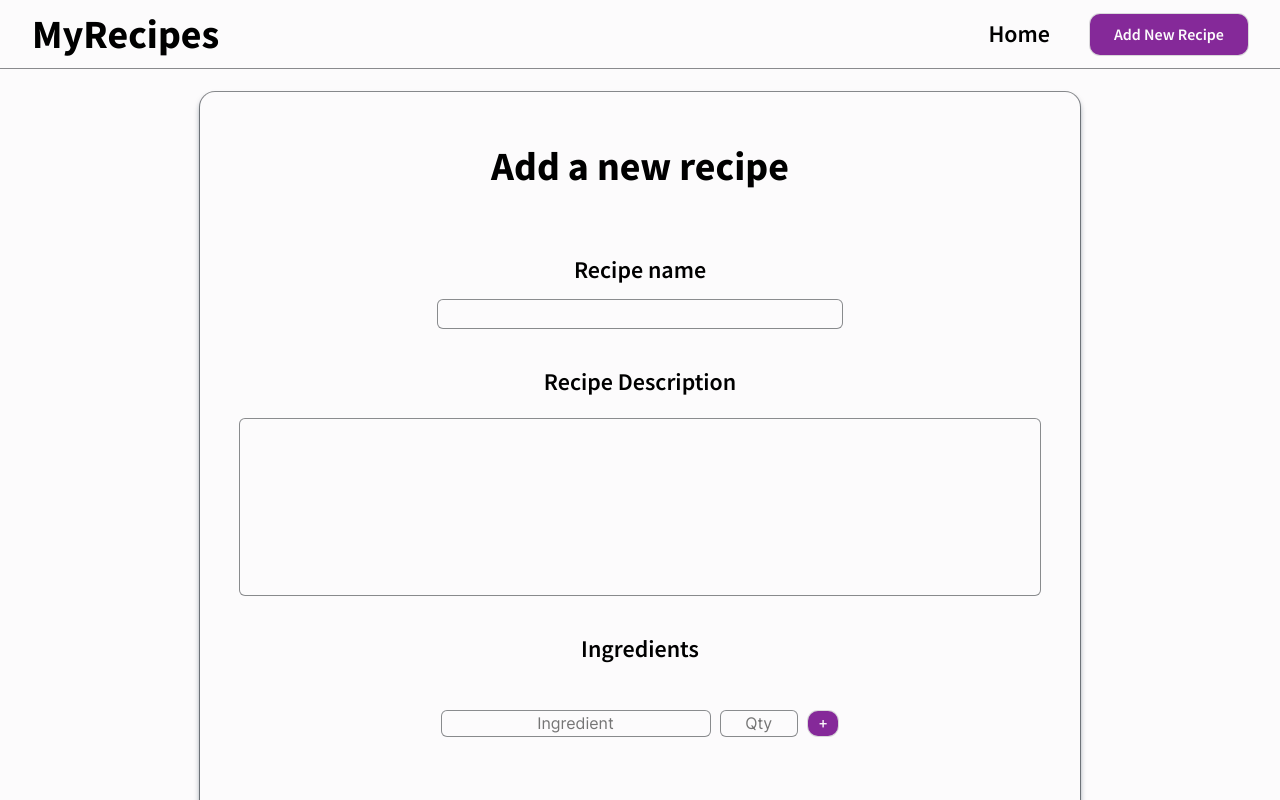
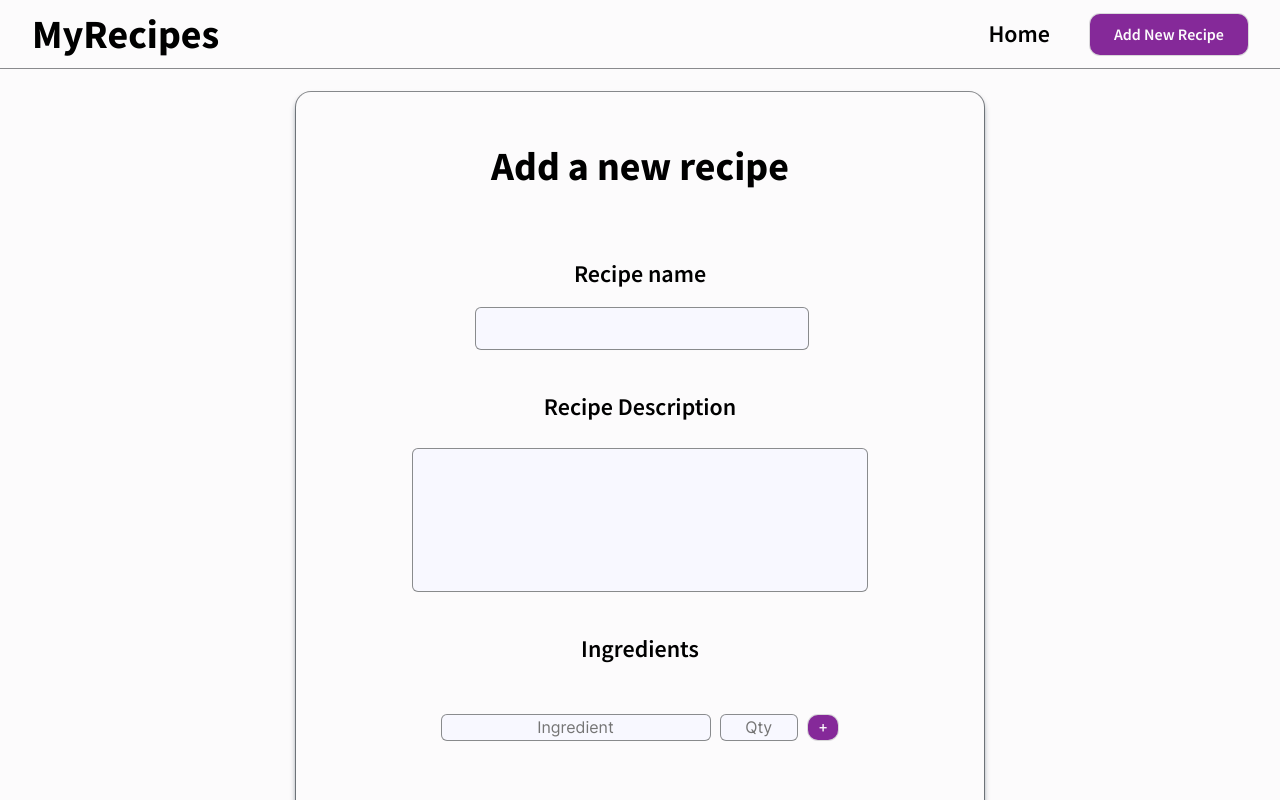
Before and after one commit to Qusz/vue-recipe-app, a Vue app: page /add-recipe in a window 1280 px wide. Shown: the top 800 px of the page. Built offline with nearby package versions, Linux system fonts and the light colour scheme.

Commit message:
UI improvements

```diff
--- a/src/assets/styles/sass/_global.scss
+++ b/src/assets/styles/sass/_global.scss
@@ -2,6 +2,7 @@
 
 body {
   background-color: $clr-white;
+  overflow-y: scroll;
 }
 
 a {
--- a/src/assets/styles/sass/views/AddRecipe.scss
+++ b/src/assets/styles/sass/views/AddRecipe.scss
@@ -1,7 +1,7 @@
 @use '../base/' as *;
 
 .add-recipe {
-  max-width: 50rem;
+  max-width: 38rem;
   margin: $spacer-s auto $spacer-l auto;
   padding: $spacer-s $spacer-m;
   background-color: $clr-white;
@@ -9,15 +9,13 @@
   border-radius: 15px;
   box-shadow: rgba(255, 255, 255, 0.08) 0px 1px 0px inset, rgba(6, 24, 44, 0.65) 0px 4px 6px -1px, rgba(0, 0, 0, 0.02) 0px 1px 3px 0px, rgba(27, 31, 35, .5) 0px 0px 0px 1px;
 
-
     textarea,
     input {
       border: none;
       border-radius: 5px;
       box-shadow: rgba(0, 0, 0, 0.02) 0px 1px 3px 0px, rgba(27, 31, 35, .5) 0px 0px 0px 1px;
 
-
-      background-color: $clr-white;
+      background-color: $clr-primary;
       resize: none;
 
         &:focus,
@@ -26,26 +24,31 @@
         }
     }
 
-    &__description,
-    &__instructions {
+    &__description-text-area,
+    &__instructions-text-area {
       padding: $spacer-xs $spacer-xxs;
+      width: clamp(10rem, 27rem, 95%);
+      margin: 0 auto;
     }
 
     &__name {
-      width: clamp(10rem, 25rem, 100%);
+      &-text-area  {
+        width: clamp(10rem, 27rem, 100%);
+      }
     }
 
     &__title {
       margin: 0;
     }
 
-    &__ingredient-list {
+    &__ingredient {
+      &-list {
         list-style: none;
         padding: 0;
         margin: $spacer-m 0 0 0;
       }
 
-    &__ingredient-item {
+      &-item {
         padding: .2rem .5rem;
         background-color: $clr-white;
 
@@ -56,6 +59,7 @@
 
           &:not(:first-child) {
             margin-top: $spacer-s;
+          }
       }
     }
 
--- a/src/assets/styles/sass/views/RecipeView.scss
+++ b/src/assets/styles/sass/views/RecipeView.scss
@@ -9,7 +9,7 @@
   box-shadow: rgba(255, 255, 255, 0.08) 0px 1px 0px inset, rgba(6, 24, 44, 0.65) 0px 4px 6px -1px, rgba(0, 0, 0, 0.02) 0px 1px 3px 0px, rgba(27, 31, 35, .5) 0px 0px 0px 1px;
 
 
-  max-width: 800px;
+  max-width: 600px;
 
     &__ingredients {
       padding-block: $spacer-s;
--- a/src/views/AddRecipe.vue
+++ b/src/views/AddRecipe.vue
@@ -1,32 +1,34 @@
 <template>
   <div class="container">
-    <div class="add-recipe d-flex flex-col g-m">
+    <section class="add-recipe d-flex flex-col g-m flex-parent-align-center">
       <h1 class="add-recipe__header text-center">
         Add a new recipe
       </h1>
-
-      <section class="wrapper d-flex flex-col g-xs">
-        <label for="recipe-name" class="add-recipe__title text-center">
+      <section class="add-recipe__name d-flex flex-col g-xs">
+        <label
+          for="recipe-name"
+          class="add-recipe__title text-center"
+        >
           Recipe name
         </label>
         <textarea
           v-model="name"
-          class="add-recipe__name text-center flex-item-align-center"
+          class="add-recipe__name-text-area text-center"
           name="recipe-name"
           id="recipe-name"
-          cols="20"
-          rows="1"
+          cols="30"
+          rows="2"
         >
         </textarea>
       </section>
 
-      <section class="wrapper d-flex flex-col g-s">
+      <section class="add-recipe__description d-flex flex-col g-s">
         <label for="recipe-desc" class="add-recipe__title text-center">
           Recipe Description
         </label>
         <textarea
           v-model="description"
-          class="add-recipe__description"
+          class="add-recipe__description-text-area"
           name="recipe-desc"
           id="recipe-desc"
           cols="80"
@@ -34,12 +36,14 @@
         >
         </textarea>
       </section>
-
-      <section class="wrapper d-flex flex-col g-s">
+      <section class="add-recipe__add-ingredients d-flex flex-col g-s">
         <h2 class="add-recipe__title text-center">
           Ingredients
         </h2>
-        <div class="add-recipe__add-ingredients d-flex flex-col flex-parent-align-center">
+        <div
+          class="add-recipe__add-ingredients-wrapper
+                d-flex flex-col flex-parent-align-center"
+        >
           <form class="add-recipe__add-ingredient mt-s d-flex g-xxs">
             <input
               v-model="ingredientName"
@@ -61,7 +65,6 @@
               +
             </BaseButton>
           </form>
-
           <transition-group
             class="add-recipe__ingredient-list d-flex flex-col g-xs"
             tag="ul"
@@ -85,14 +88,13 @@
           </transition-group>
         </div>
       </section>
-
-      <section class="wrapper d-flex flex-col g-s">
+      <section class="add-recipe__instructions d-flex flex-col g-s">
         <label for="recipe-inst" class="add-recipe__title text-center">
           Instructions
         </label>
         <textarea
           v-model="instructions"
-          class="add-recipe__instructions"
+          class="add-recipe__instructions-text-area"
           name="recipe-inst"
           id="recipe-inst"
           cols="80"
@@ -100,14 +102,13 @@
         >
         </textarea>
       </section>
-
       <BaseButton
         @click="submitRecipe()"
         class="btn-m btn-accent flex-item-align-center"
       >
         Add recipe
       </BaseButton>
-    </div>
+    </section>
   </div>
 
 </template>
```
Lines whose indentation alone changed are shown as unchanged.
